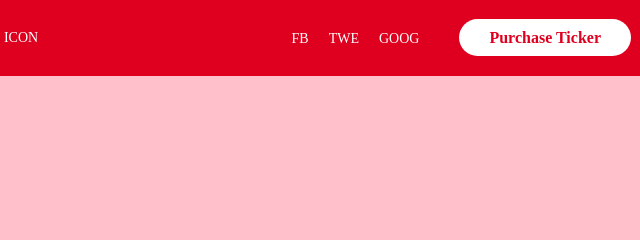
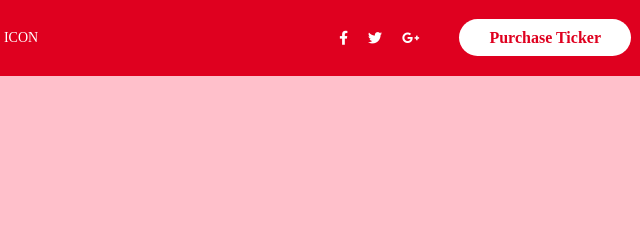
Before and after one commit to krzysztof-siek/cantus, a Gatsby site: page / in a window 1280 px wide. Shown: the top 240 px of the page, 629-1269 px from the left. Built offline with nearby package versions, Linux system fonts and the light colour scheme; Gatsby itself is replaced by a stand-in of ours.

Commit message:
add fontawesome icons

```diff
--- a/src/layouts/header.js
+++ b/src/layouts/header.js
@@ -19,9 +19,15 @@ const Header = () => {
 						<Link to="/contact" className="nav-item middle">ICON</Link>
 						<div className="nav-right">
 
-						<Link to="/contact" className="nav-item">Fb</Link>
-						<Link to="/contact" className="nav-item">Twe</Link>
-						<Link to="/contact" className="nav-item">Goog</Link>
+						<Link to="/contact" className="nav-item">
+							<i class="fab fa-facebook-f"></i>
+						</Link>
+						<Link to="/contact" className="nav-item">
+						<i class="fab fa-twitter"></i>
+						</Link>
+						<Link to="/contact" className="nav-item">
+						<i class="fab fa-google-plus-g"></i>
+						</Link>
 						<Link to="/contact" className="btn">Purchase Ticker</Link>
 						</div>
 					</div>
--- a/src/styles/main.scss
+++ b/src/styles/main.scss
@@ -1,3 +1,4 @@
+@import url('https://cdnjs.cloudflare.com/ajax/libs/font-awesome/5.12.1/css/all.min.css');
 @import "./reset.scss";
 @import "./variables.scss";
 
```
